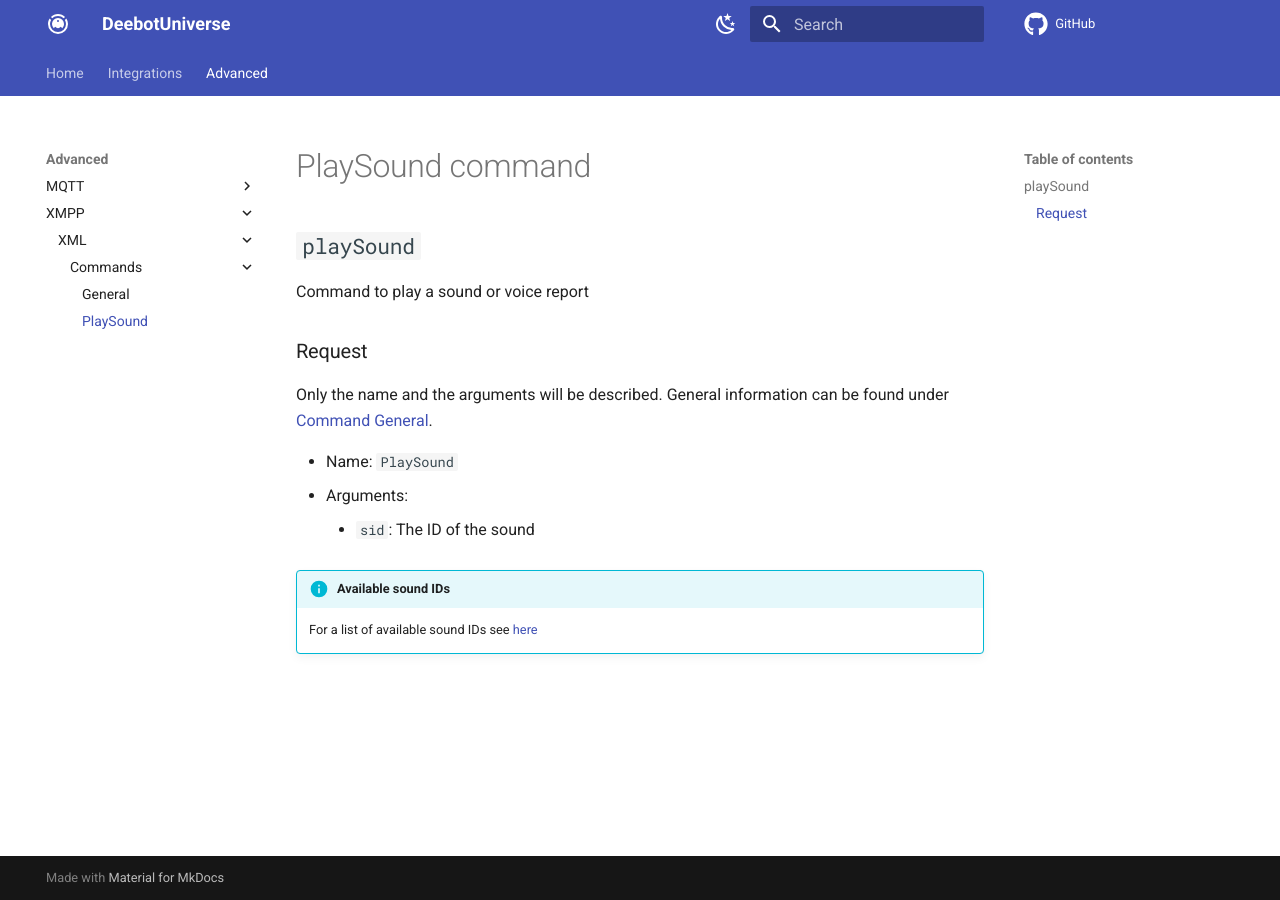
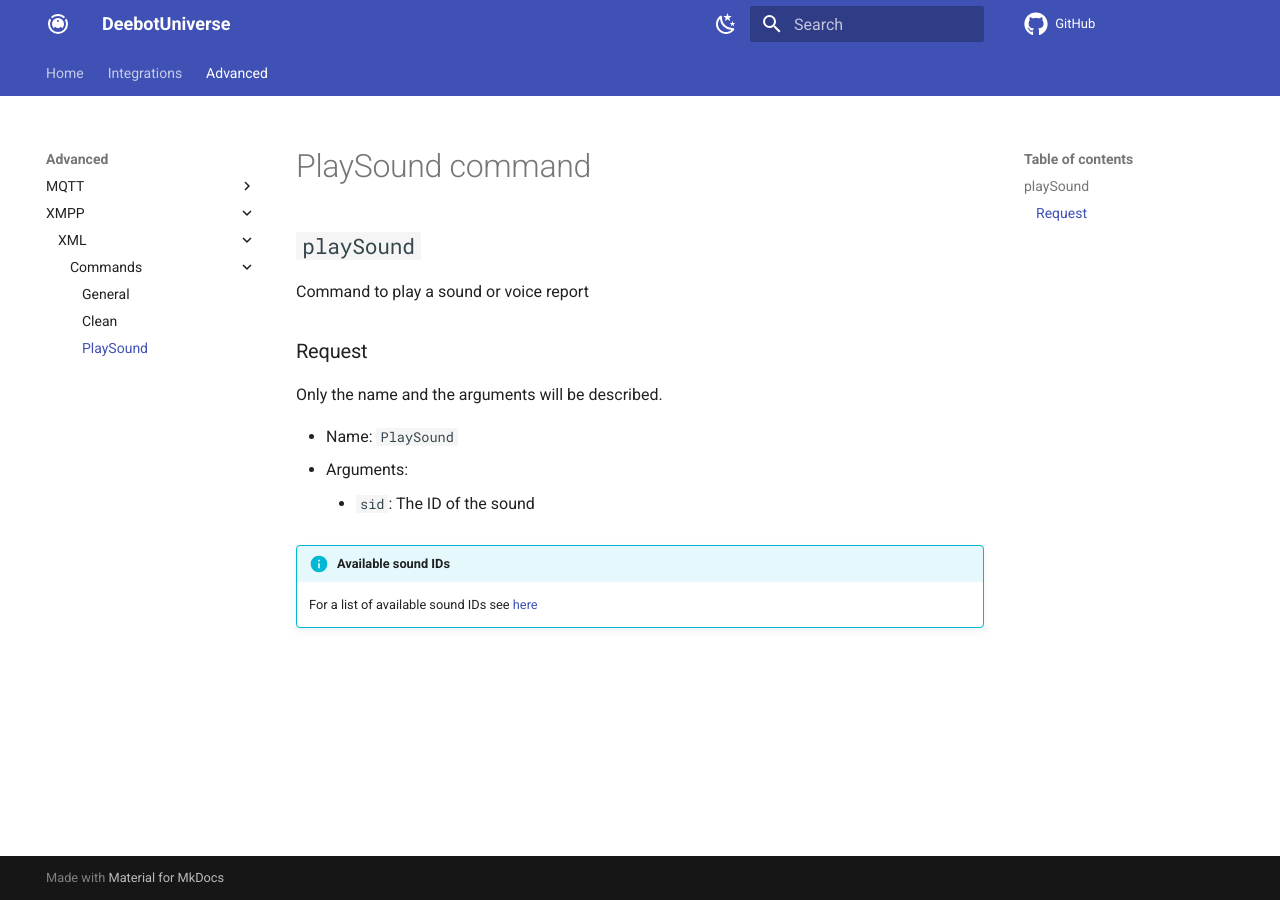
Before and after one commit to DeebotUniverse/docs, an MkDocs documentation site: the page built from docs/advanced/xmpp/xml/commands/playSound.md, in a window 1280 px wide. Built offline with MkDocs 1.6.1 and Material for MkDocs 9.7.7, drawn with Linux system fonts in a browser that asks for light colours; comment, search, counter and statistics services are not loaded.

Commit message:
Add clean command xmpp (#50)
* Add clean command for xmpp (request only)

* Some corrections

```diff
--- a/include/advanced/mqtt/xml/commands/request.md
+++ /dev/null
@@ -1,2 +0,0 @@
-Only the name and the arguments will be described. General information can be found
-under [Command General](../../../../../docs/advanced/mqtt/xml/commands/general.md#request).
--- a/include/advanced/xmpp/xml/commands/request.md
+++ /dev/null
@@ -1,2 +0,0 @@
-Only the name and the arguments will be described. General information can be found
-under [Command General](../../../../../docs/advanced/xmpp/xml/commands/general.md#request).
--- a/mkdocs.yml
+++ b/mkdocs.yml
@@ -93,4 +93,5 @@
               - Commands:
                   - advanced/xmpp/xml/commands/index.md
                   - General: advanced/xmpp/xml/commands/general.md
+                  - Clean: advanced/xmpp/xml/commands/clean.md
                   - PlaySound: advanced/xmpp/xml/commands/playSound.md
```
Also changed, not shown: docs/advanced/mqtt/xml/commands/playSound.md (+1 -1 lines), docs/advanced/xmpp/xml/commands/clean.md (added, +23 -0 lines), docs/advanced/xmpp/xml/commands/playSound.md (+1 -1 lines), include/advanced/mqtt-xml-xmpp/commands/clean-modes.md (added, +19 -0 lines), include/advanced/mqtt-xml-xmpp/commands/request.md (added, +1 -0 lines).
